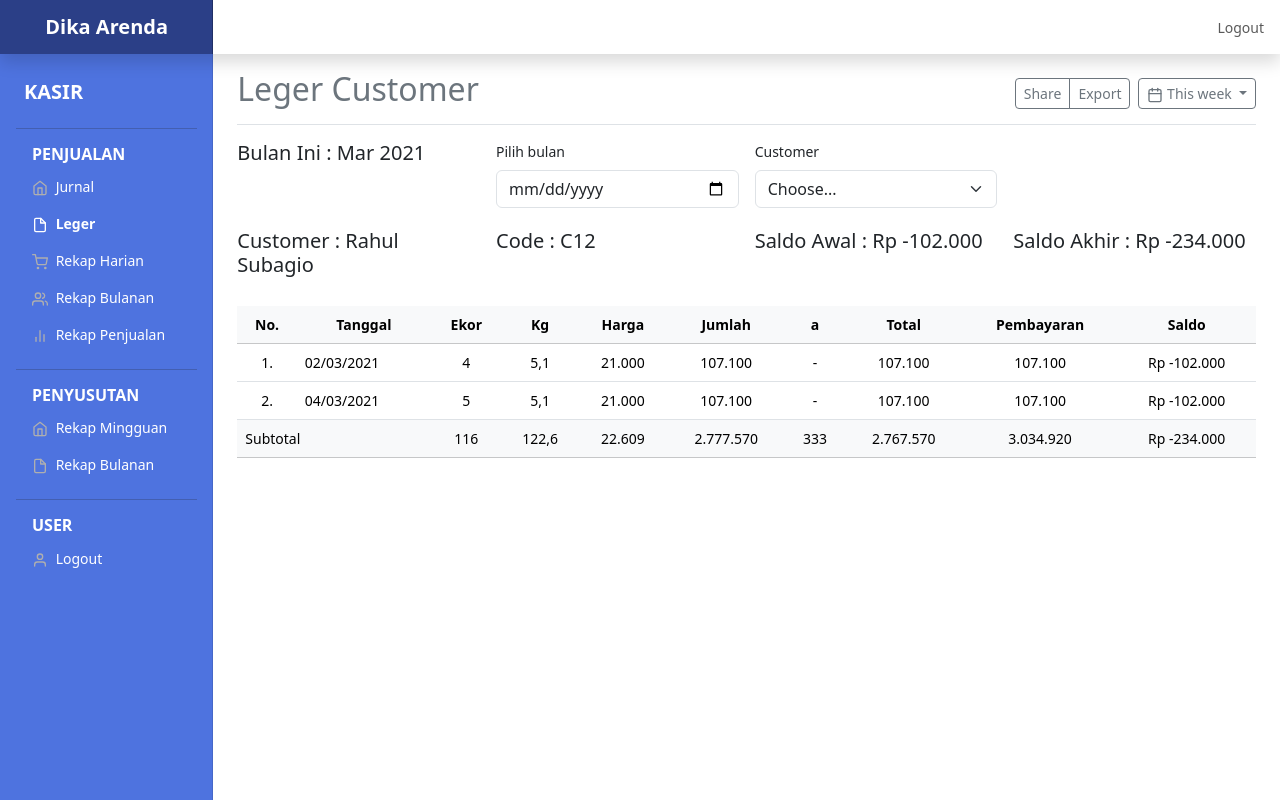
After one commit to rahulsubagio/Dika-Arenda, a CodeIgniter app: page /Dika-Arenda/kasir/leger in a window 1280 px wide. The commit adds this page. Run offline with CodeIgniter, Linux system fonts and the light colour scheme; some libraries are stand-ins or nearby versions.

Commit message:
tambah leger.php

```diff
--- a/application/controllers/Kasir.php
+++ b/application/controllers/Kasir.php
@@ -20,4 +20,14 @@ class Kasir extends CI_Controller
     $this->load->view('kasir/jurnal');
     $this->load->view('templates/footer');
   }
+
+  public function leger()
+  {
+    $this->session->set_flashdata('leger', 'active');
+
+    $this->load->view('templates/navbar');
+    $this->load->view('templates/kasir/sidebar');
+    $this->load->view('kasir/leger');
+    $this->load->view('templates/footer');
+  }
 }
--- a/application/views/kasir/jurnal.php
+++ b/application/views/kasir/jurnal.php
@@ -12,8 +12,8 @@
       </button>
     </div>
   </div>
+  <h5>Hari Ini : <?= date("d M Y"); ?></h5>
   <table class="table table-hover">
-    <h5>Hari Ini : <?= date("d M Y"); ?></h5>
     <thead class="table-light">
       <tr align="center">
         <th>No.</th>
--- /dev/null
+++ b/application/views/kasir/leger.php
@@ -0,0 +1,104 @@
+<main class="col-md-9 ms-sm-auto col-lg-10 px-md-4">
+  <div class="d-flex justify-content-between flex-wrap flex-md-nowrap align-items-center pt-3 pb-2 mb-3 border-bottom">
+    <h1 class="h2 text-secondary">Leger Customer</h1>
+    <div class="btn-toolbar mb-2 mb-md-0">
+      <div class="btn-group me-2">
+        <button type="button" class="btn btn-sm btn-outline-secondary">Share</button>
+        <button type="button" class="btn btn-sm btn-outline-secondary">Export</button>
+      </div>
+      <button type="button" class="btn btn-sm btn-outline-secondary dropdown-toggle">
+        <span data-feather="calendar"></span>
+        This week
+      </button>
+    </div>
+  </div>
+
+  <form action="" class="row g-3">
+    <div class="col-md-3">
+      <h5>Bulan Ini : <?= date("M Y"); ?></h5>
+    </div>
+    <div class="col-md-3">
+      <label for="inputEmail4" class="form-label">Pilih bulan</label>
+      <input type="date" class="form-control" id="inputEmail4">
+    </div>
+    <div class="col-md-3">
+      <label for="inputPassword4" class="form-label">Customer</label>
+      <select id="inputState" class="form-select">
+        <option selected>Choose...</option>
+        <option>...</option>
+      </select>
+    </div>
+  </form>
+  <br>
+  <div class="row g-3">
+    <div class="col-md-3">
+      <h5>Customer : Rahul Subagio</h5>
+    </div>
+    <div class="col-md-3">
+      <h5>Code : C12</h5>
+    </div>
+    <div class="col-md-3">
+      <h5>Saldo Awal : Rp -102.000</h5>
+    </div>
+    <div class="col-md-3">
+      <h5>Saldo Akhir : Rp -234.000</h5>
+    </div>
+  </div>
+  <br>
+  <table class="table table-hover">
+
+    <thead class="table-light">
+      <tr align="center">
+        <th>No.</th>
+        <th>Tanggal</th>
+        <th>Ekor</th>
+        <th>Kg</th>
+        <th>Harga</th>
+        <th>Jumlah</th>
+        <th>a</th>
+        <th>Total</th>
+        <th>Pembayaran</th>
+        <th>Saldo</th>
+      </tr>
+    </thead>
+    <tbody>
+      <tr>
+        <td align="center">1.</td>
+        <td>02/03/2021</td>
+        <td align="center">4</td>
+        <td align="center">5,1</td>
+        <td align="center">21.000</td>
+        <td align="center">107.100</td>
+        <td align="center">-</td>
+        <td align="center">107.100</td>
+        <td align="center">107.100</td>
+        <td align="center">Rp -102.000</td>
+      </tr>
+      <tr>
+        <td align="center">2.</td>
+        <td>04/03/2021</td>
+        <td align="center">5</td>
+        <td align="center">5,1</td>
+        <td align="center">21.000</td>
+        <td align="center">107.100</td>
+        <td align="center">-</td>
+        <td align="center">107.100</td>
+        <td align="center">107.100</td>
+        <td align="center">Rp -102.000</td>
+      </tr>
+    </tbody>
+    <tfoot class="table-light">
+      <tr>
+        <td colspan="2">Subtotal</td>
+        <td align="center">116</td>
+        <td align="center">122,6</td>
+        <td align="center">22.609</td>
+        <td align="center">2.777.570</td>
+        <td align="center">333</td>
+        <td align="center">2.767.570</td>
+        <td align="center">3.034.920</td>
+        <td align="center">Rp -234.000</td>
+      </tr>
+    </tfoot>
+  </table>
+</main>
--- a/application/views/templates/kasir/sidebar.php
+++ b/application/views/templates/kasir/sidebar.php
@@ -17,7 +17,7 @@
             </a>
           </li>
           <li class="nav-item">
-            <a class="nav-link" href="#">
+            <a class="nav-link <?= $this->session->flashdata('leger'); ?>" href="<?= base_url('kasir/leger') ?>">
               <span data-feather="file"></span>
               Leger
             </a>
@@ -76,6 +76,7 @@
 
         <?php
         	unset($_SESSION['jurnal']);
+          unset($_SESSION['leger']);
         ?>
       </div>
     </nav>
```
